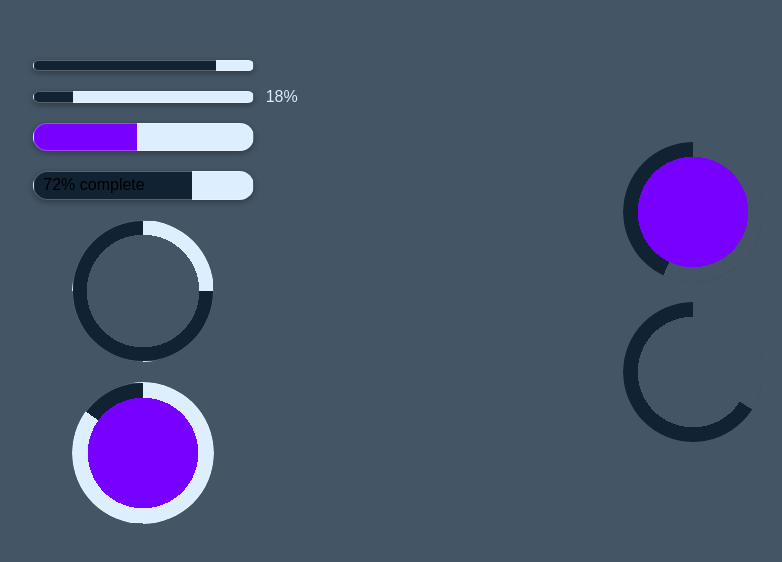
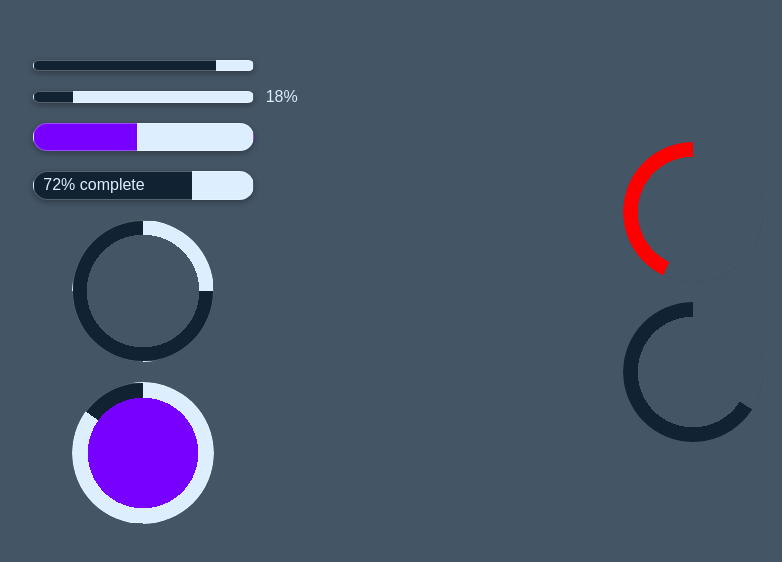
Before and after one commit to refusado/progress.css, a website: page src/test.html in a window 1280 px wide. Shown: the part 108-670 px from the top of the page, without its empty margins (242-1024 px from the left). Drawn offline with Linux system fonts and the light colour scheme.

```diff
--- a/styles.css
+++ b/src/styles.css
@@ -12,6 +12,7 @@
   gap: 20px;
 
   background-color: #456;
+  color: #def;
 }
 
 .pss-bar {
--- a/index.html
+++ b/src/test.html
@@ -6,7 +6,7 @@
   <meta name="viewport" content="width=device-width, initial-scale=1.0">
   <link rel="stylesheet" href="progress.css">
   <link rel="stylesheet" href="styles.css">
-  <title>Progress CSS</title>
+  <title>Test - Progress CSS</title>
 </head>
 <body>
   <div class="pss-bar bar-1" style="--pss-fill: 83%"></div>
@@ -18,7 +18,7 @@
 
   <div class="pss-rad bar-4" style="--pss-fill: 75%"></div>
   <div class="pss-rad bar-5" style="--pss-fill: 15%; --pss-center: #70F"></div>
-  <div class="pss-rad bar-6" style="--pss-fill: 43%; --pss-center: #70F"></div>
+  <div class="pss-rad bar-6" style="--pss-fill: 43%; --pss-color: red"></div>
   <div class="pss-rad bar-6" style="--pss-fill: 66%;"></div>
 </body>
 </html>
```
Also changed, not shown: package.json (added, +20 -0 lines), README.md, progress.min.css (added), src/progress.css (renamed from progress.css), 1 other file.
